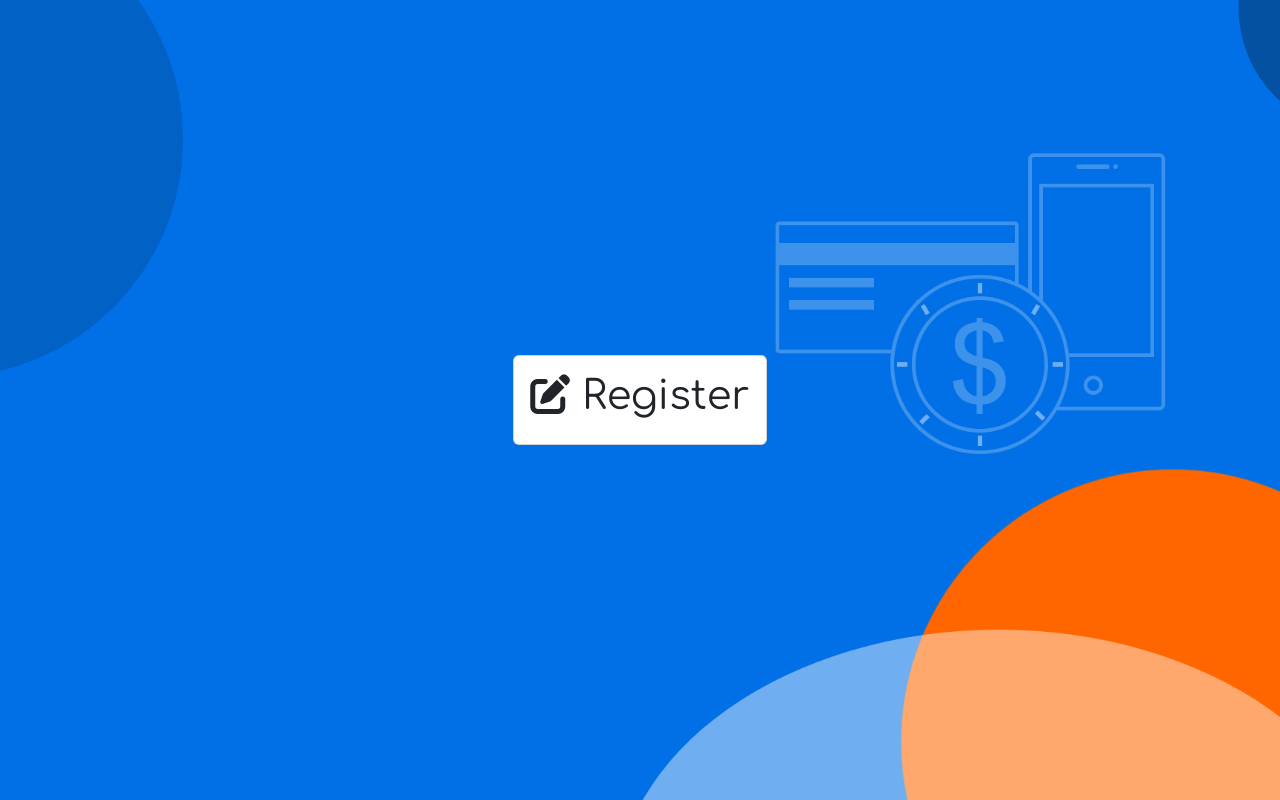
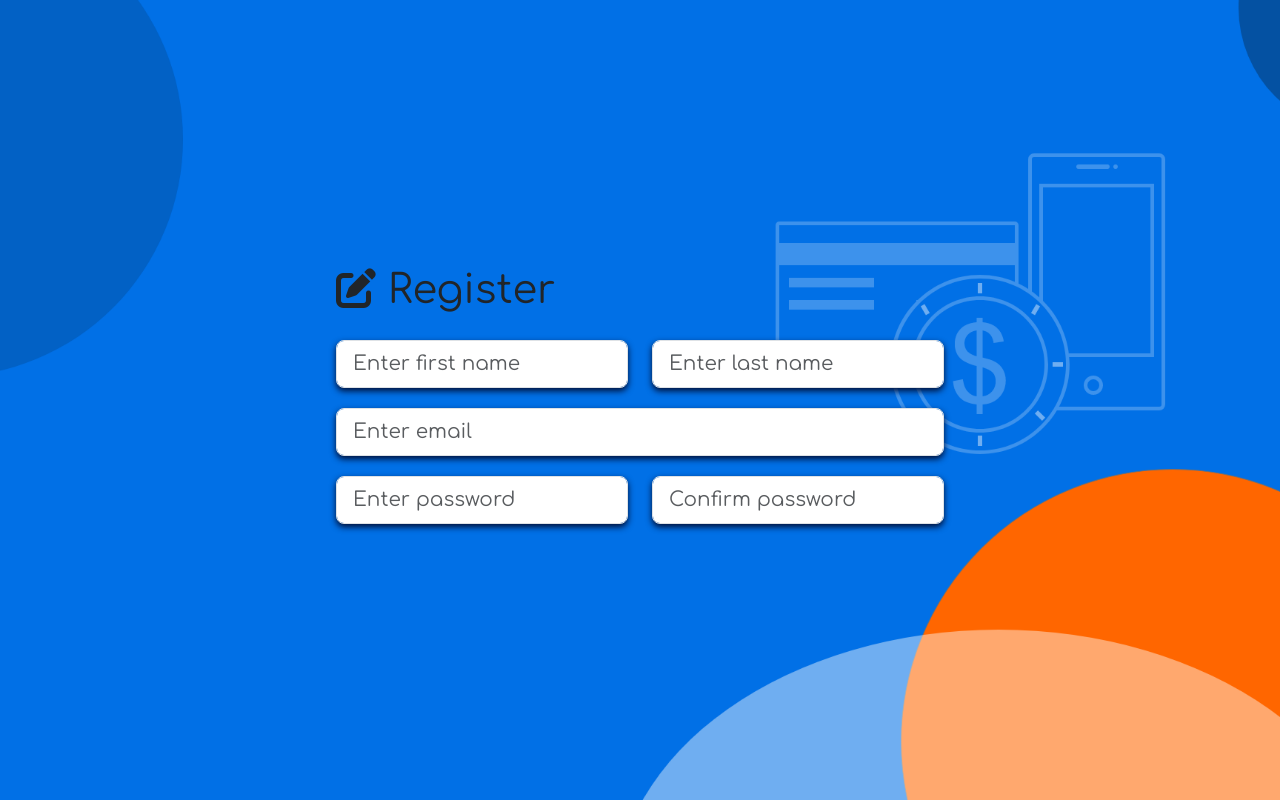
Before and after one commit to ccastillo32/bank-demo-js, a React (Vite) app: page /register in a window 1280 px wide. Built offline with nearby package versions, Linux system fonts and the light colour scheme.

Commit message:
inputs added

```diff
--- a/src/pages/register/Register.jsx
+++ b/src/pages/register/Register.jsx
@@ -1,13 +1,48 @@
+import './register.css'
+
 export function Register () {
   return (
     <div className="d-flex align-items-center justify-content-center page-container">
-      <div className="card registration-form-card">
+
+      {/* Registration form */}
+      <div className="card registration-form-card col-6 bg-transparent border-0">
         <div className="card-body">
-          <h1 className="form-header card-title">
+
+          {/* Header */}
+          <h1 className="form-header card-title mb-3">
             <i className="fa fa-edit"></i> Register
           </h1>
+
+          {/* Form */}
+          <form action="" className="registration-form">
+            <div className="row">
+              <div className="form-group col">
+                <input type="text" name="first-name" className="form-control form-control-lg" placeholder="Enter first name" />
+              </div>
+
+              <div className="form-group col">
+                <input type="text" name="last-name" className="form-control form-control-lg" placeholder="Enter last name" />
+              </div>
+            </div>
+
+            <div className="form-group col">
+              <input type="email" name="email" className="form-control form-control-lg" placeholder="Enter email" />
+            </div>
+
+            <div className="row">
+              <div className="form-group col">
+                <input type="password" name="first-name" className="form-control form-control-lg" placeholder="Enter password" />
+              </div>
+
+              <div className="form-group col">
+                <input type="password" name="last-name" className="form-control form-control-lg   " placeholder="Confirm password" />
+              </div>
+            </div>
+          </form>
+
         </div>
       </div>
+
     </div>
   )
 }
--- /dev/null
+++ b/src/pages/register/register.css
@@ -0,0 +1,4 @@
+.registration-form .form-control {
+  margin: 10px 0px;
+  box-shadow: 0px 3px 6px rgb(0, 14, 53);
+}
```
